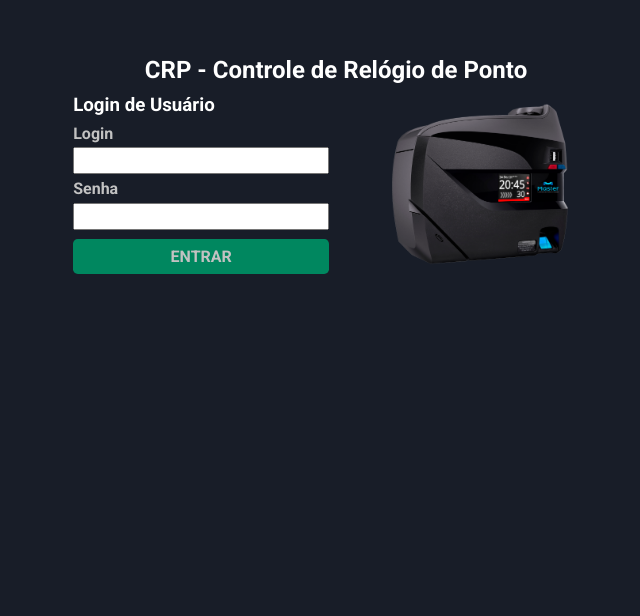
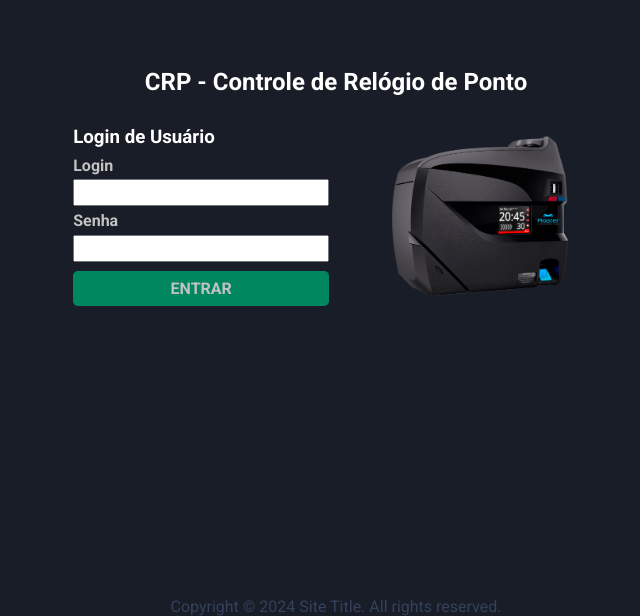
Before and after one commit to Jonatas-JS/Controle-de-Relogio-de-Ponto, a React (Vite) app: page / in a window 1280 px wide. Shown: the part 184-800 px from the top of the page, without its empty margins (304-944 px from the left). Built offline with nearby package versions, Linux system fonts and the light colour scheme.

Commit message:
Adjust footer

```diff
--- a/src/global.css
+++ b/src/global.css
@@ -14,7 +14,11 @@
     --green-500: #00875f;
 
     --blue-200: #0AADF8;
+    --blue-700: #35415a;
     --blue-900: #181D28;
+
+    --height-header: 35vh;
+    --height-footer: 35vh;
 }
 
 * {
--- a/src/pages/Login.jsx
+++ b/src/pages/Login.jsx
@@ -47,6 +47,8 @@ export function Login() {
                 </div>
                 <img src='../public/relogio-de-ponto-idclass.png' />
             </div>
+
+            <footer>Copyright © 2024 Site Title. All rights reserved.</footer>
         </div>
     )
 }
--- a/src/pages/Login.module.css
+++ b/src/pages/Login.module.css
@@ -1,17 +1,20 @@
 .container {
+    /* height: 100vh; */
     display: flex;
     flex-direction: column;
     align-items: center;
     justify-content: center;
-    margin-top: 15rem;
 }
 header {
+    height: var(--height-header);
     font-size: 1.5rem;
     font-weight: 700;
+    align-content: end;
 }
 .wrapper {
+    min-height: calc(100vh - var(--height-header) - var(--height-footer));
     display: grid;
-    grid-template-columns: 256px 1fr;
+    grid-template-columns: 16rem 1fr;
     align-items: center;
     gap: 2rem;
 }
@@ -63,3 +66,9 @@ header {
     color: var(--gray-200);
     cursor: not-allowed;
 }
+footer {
+    height: var(--height-footer);
+    display: flex;
+    color: var(--blue-700);
+    align-items: end;
+}
```
